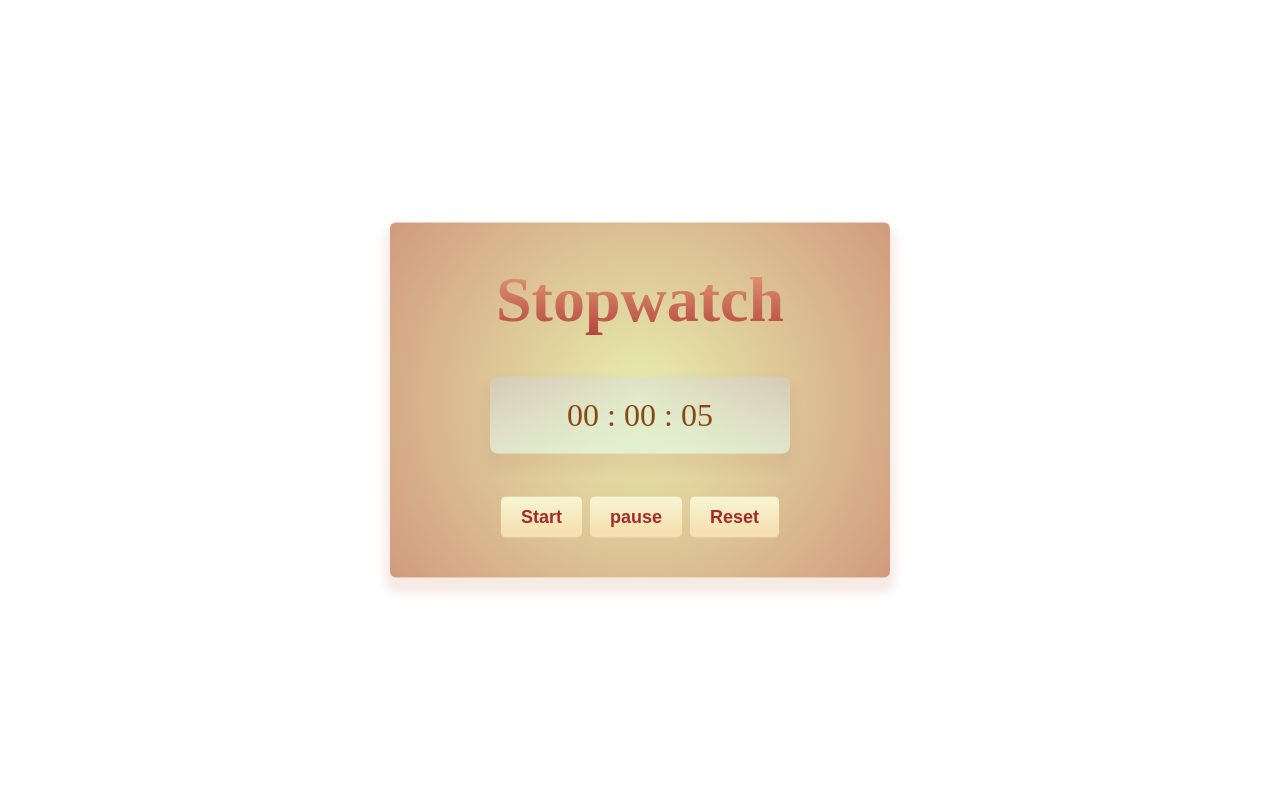
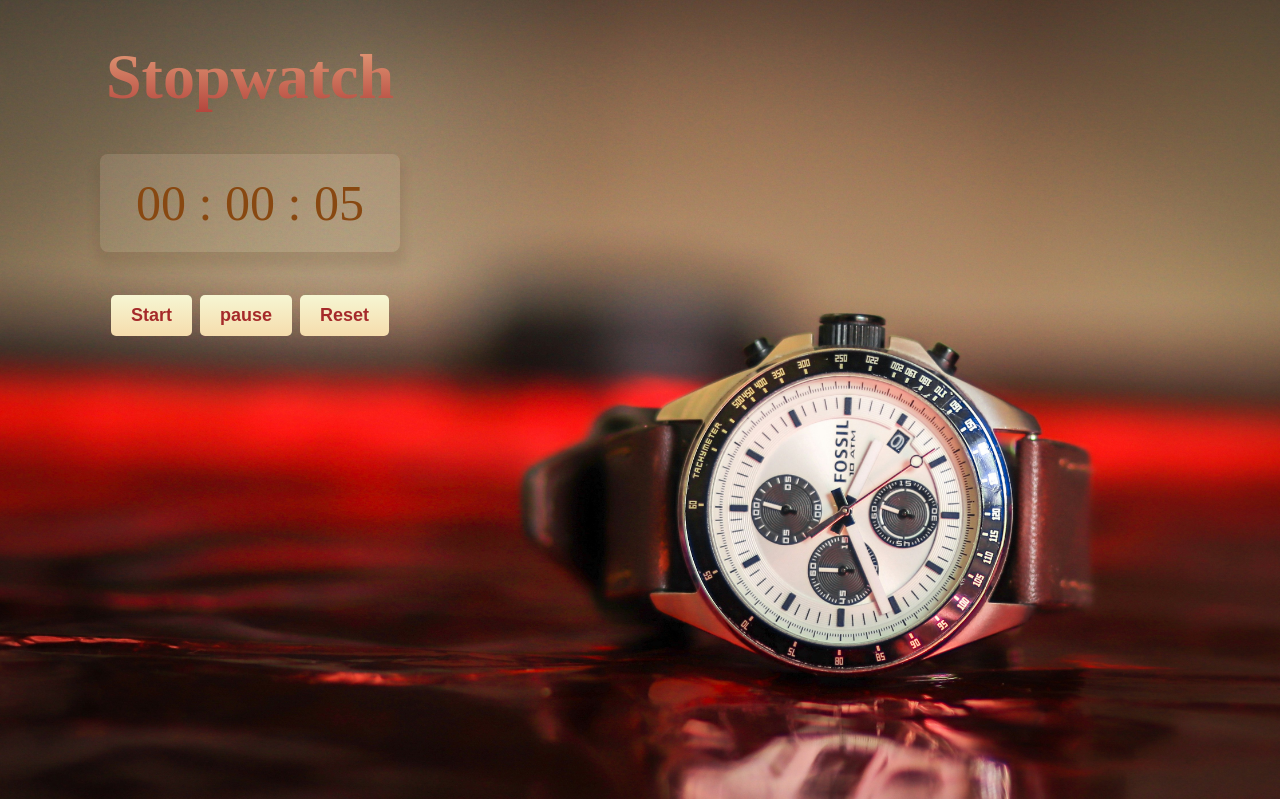
Before and after one commit to Mariam-Rasho/stopwatch, a plain HTML site: page index.html in a window 1280 px wide. Drawn offline with Linux system fonts and the light colour scheme.

Commit message:
add image background

```diff
--- a/style.css
+++ b/style.css
@@ -3,29 +3,33 @@
     margin: 0;
     box-sizing: border-box;
 }
+
+body {
+    background-image: url("pixel-bee-u8isJQ6QjF4-unsplash.jpg");
+    background-repeat: no-repeat;
+    background-size: cover;
+}
+
 .container {
     width: 500px;
-  margin: 0 auto;
+    margin: 0;
     font-size: 2em;
-  background: rgb(232, 238, 174);
-  background: radial-gradient(
-    circle,
-    rgba(232, 238, 174, 1) 0%,
-    rgba(175, 79, 27, 0.57) 100%
-  );
+    /* background: rgb(232, 238, 174);
+    background: radial-gradient( circle, rgba(232, 238, 174, 1) 0%, rgba(175, 79, 27, 0.57) 100%); */
+    /* position: absolute;
+    top: 50%; */
+    /* left: 50%; */
+    /* transform: translate(0%, -50%); */
+    /* box-shadow: 0 10px 10px 5px #d19c8235; */
+    /* border-radius: 50px; */
+}
 
-  position: absolute;
-  top: 50%;
-  left: 50%;
-  transform: translate(-50%, -50%);
-  box-shadow: 0 10px 10px 5px #d19c8235;
-  border-radius: 6px;
-}
-.container > * {
+.container>* {
     margin: 20px auto;
     text-align: center;
     padding: 20px;
 }
+
 .button .btn {
     padding: 10px 20px;
     border-radius: 5px;
@@ -37,12 +41,15 @@
     font-size: large;
     background-image: linear-gradient(#f6f6d3, #f7d9a0d6);
 }
+
 .button .btn:hover {
     box-shadow: 0 10px 10px rgba(214, 161, 128, 0.386);
 }
+
 #pause:hover {
     background-image: linear-gradient(#f559593c, #f04747d6);
 }
+
 .title {
     color: brown;
     background-image: linear-gradient(#f4bc8e, brown);
@@ -51,10 +58,12 @@
     -webkit-text-fill-color: transparent;
     -moz-text-fill-color: transparent;
 }
+
 .timer {
     color: #884811;
-  background-image: linear-gradient(#ccd1fc4e, rgba(227, 253, 235, 0.603));
+    background-image: linear-gradient(#fce4cc24, rgba(227, 253, 235, 0.071));
     width: 60%;
     border-radius: 8px;
-  box-shadow: 0 10px 10px 5px #d19c8235;
+    box-shadow: 0 10px 10px 5px #4c32261e;
+    font-size: 50px;
 }
```
Also changed, not shown: age-barros-rBPOfVqROzY-unsplash.jpg (added), images.jpg (added), pixel-bee-u8isJQ6QjF4-unsplash.jpg (added), sonja-langford-eIkbSc3SDtI-unsplash.jpg (added), 1 other file. Lines whose indentation alone changed are shown as unchanged.
